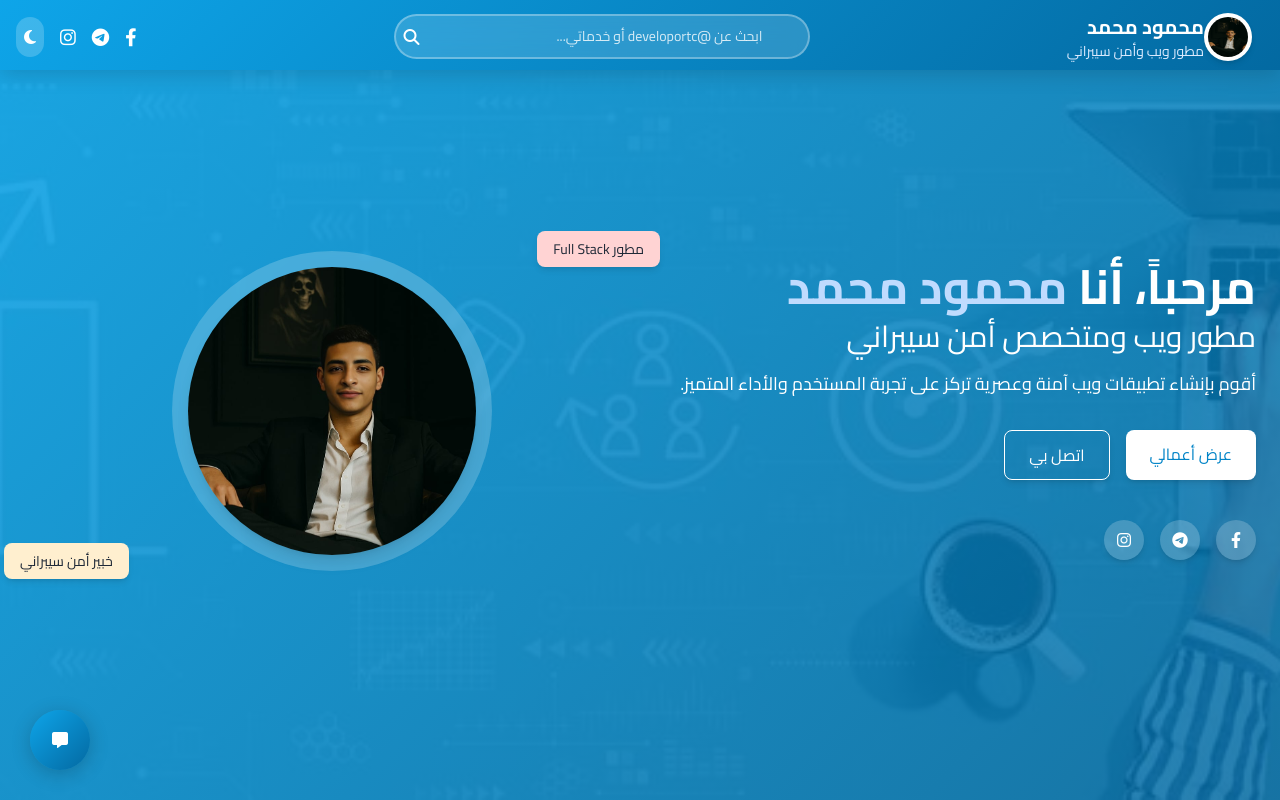
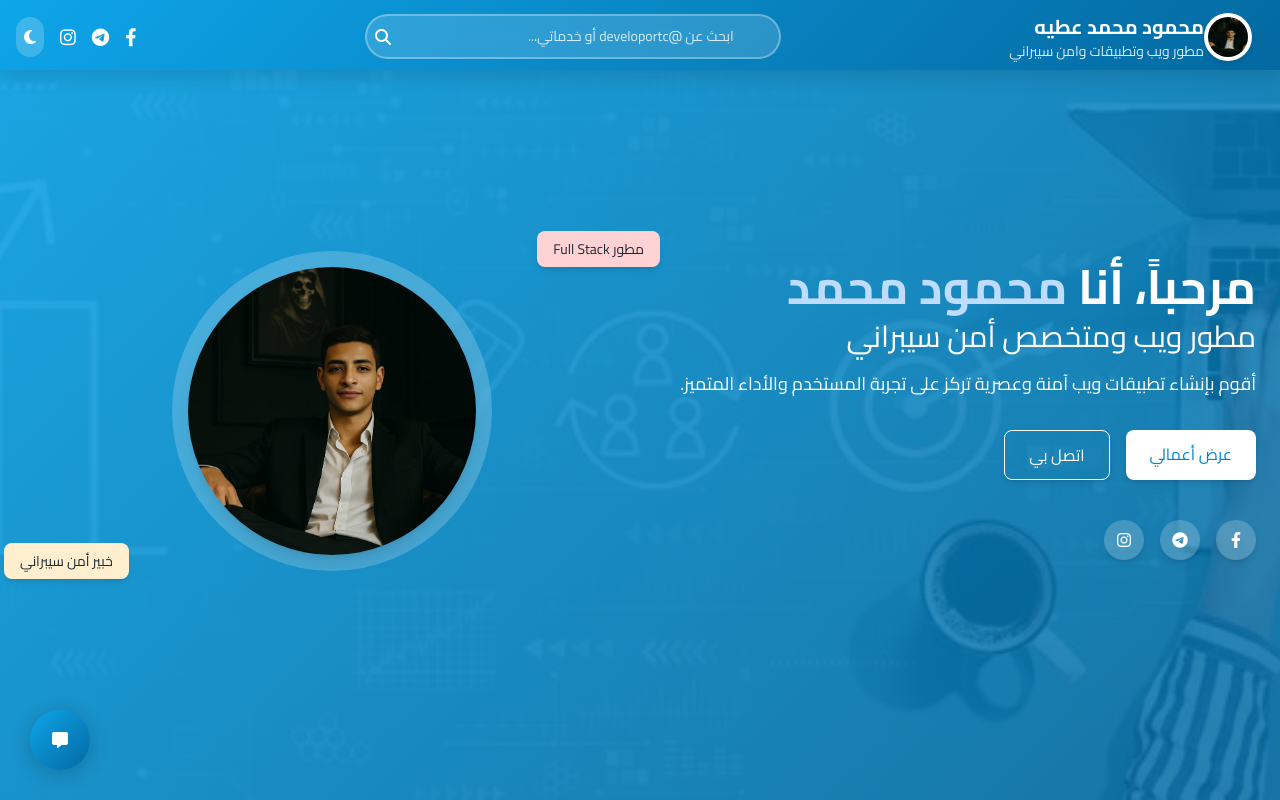
Before and after one commit to Devolepor/developortc, a plain HTML site: page index.html in a window 1280 px wide. Shown: the top 800 px of the page. Drawn offline with nearby package versions, Linux system fonts and the light colour scheme.

Commit message:
Update index.html

```diff
--- a/index.html
+++ b/index.html
@@ -877,8 +877,8 @@
                             <img src="@developortc.jpg" alt="@developortc" class="w-8 h-8 md:w-10 md:h-10 rounded-full">
                         </div>
                         <div>
-                            <h1 class="text-white text-lg md:text-xl font-bold">محمود محمد </h1>
-                            <p class="text-blue-100 text-xs md:text-sm">مطور ويب وأمن سيبراني</p>
+                            <h1 class="text-white text-lg md:text-xl font-bold">  محمود محمد عطيه</h1>
+                            <p class="text-blue-100 text-xs md:text-sm">   مطور ويب وتطبيقات وامن سيبراني </p>
                         </div>
                     </div>
 
```
